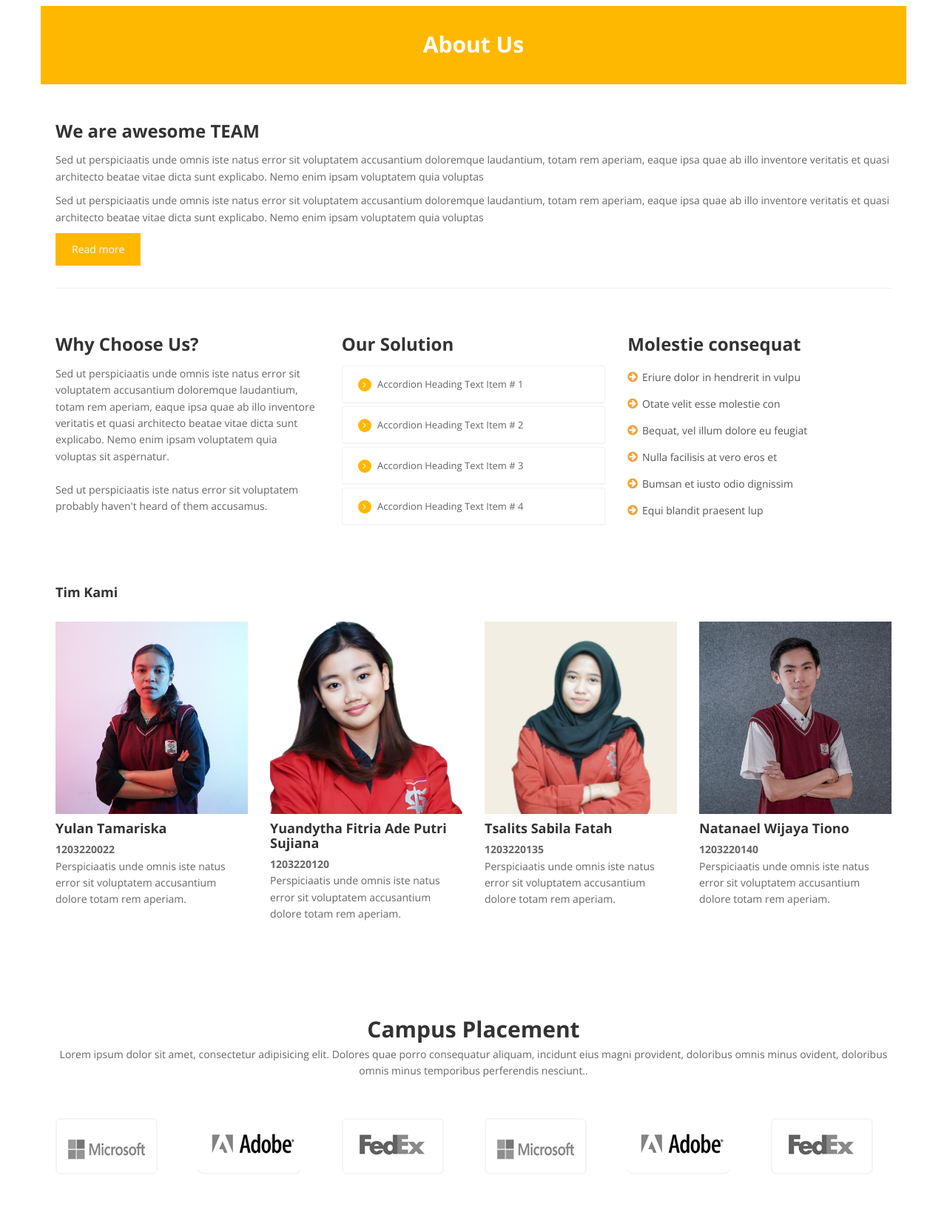
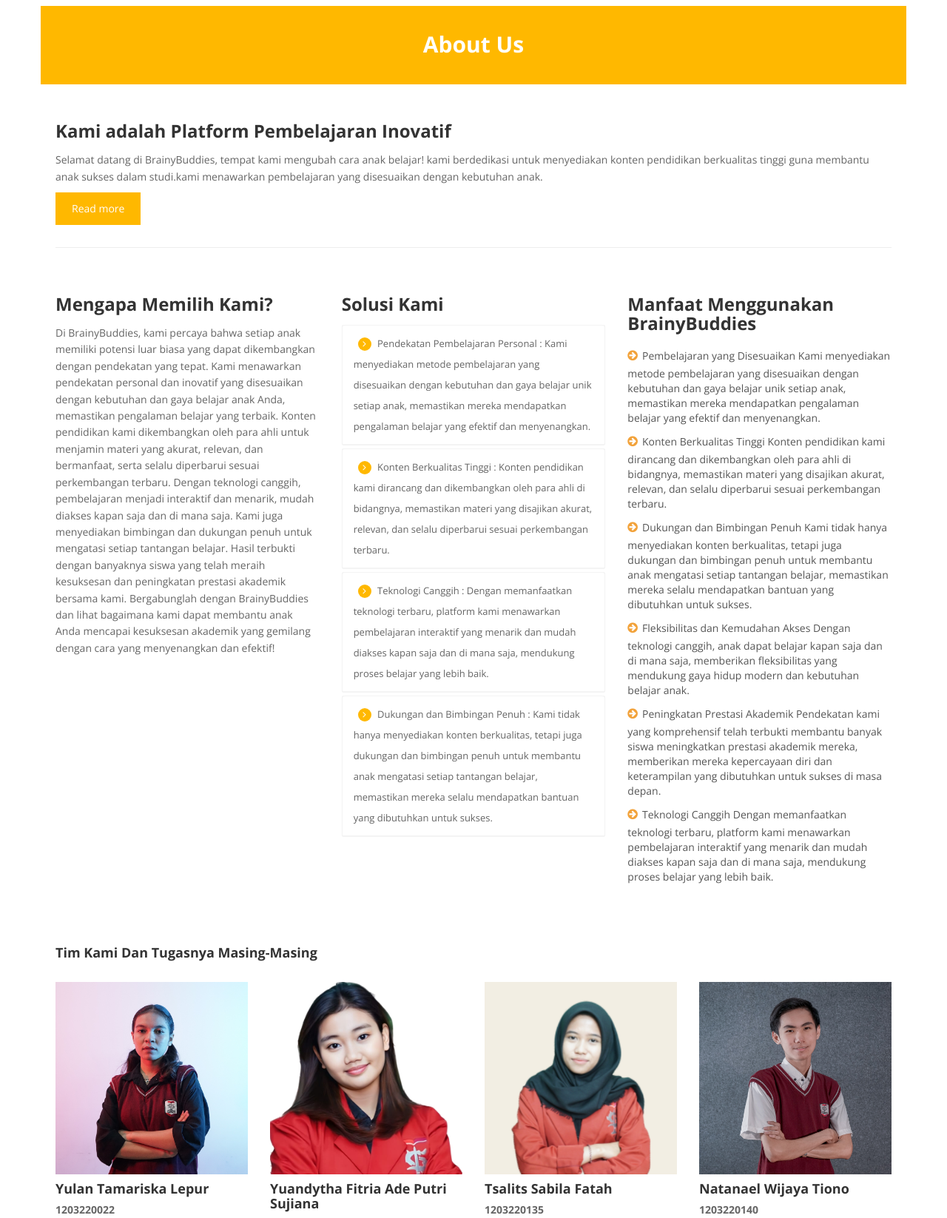
Before and after one commit to NatanaelWT/brainybuddies, a PHP site: page /user/about in a window 1280 px wide. Shown: the part 82-1728 px from the top of the page at 74% size. Run offline with PHP 8.4, Linux system fonts and the light colour scheme; some libraries are stand-ins or nearby versions.

Commit message:
bagian about us

```diff
--- a/views/user/about.php
+++ b/views/user/about.php
@@ -27,9 +27,8 @@
 					<div class="row">
 						<div class="col-md-12">
 							<div class="about-logo">
-								<h3>We are awesome <span class="color">TEAM</span></h3>
-								<p>Sed ut perspiciaatis unde omnis iste natus error sit voluptatem accusantium doloremque laudantium, totam rem aperiam, eaque ipsa quae ab illo inventore veritatis et quasi architecto beatae vitae dicta sunt explicabo. Nemo enim ipsam voluptatem quia voluptas</p>
-								<p>Sed ut perspiciaatis unde omnis iste natus error sit voluptatem accusantium doloremque laudantium, totam rem aperiam, eaque ipsa quae ab illo inventore veritatis et quasi architecto beatae vitae dicta sunt explicabo. Nemo enim ipsam voluptatem quia voluptas</p>
+								<h3>Kami adalah Platform Pembelajaran<span class="color"> Inovatif</span></h3>
+								<p>Selamat datang di BrainyBuddies, tempat kami mengubah cara anak belajar!  kami berdedikasi untuk menyediakan konten pendidikan berkualitas tinggi guna membantu anak sukses dalam studi.kami menawarkan pembelajaran  yang disesuaikan dengan kebutuhan anak.</p>
 							</div>
 							<a href="#" class="btn btn-color">Read more</a>
 						</div>
@@ -42,13 +41,13 @@
 						<div class="col-md-4">
 							<!-- Heading and para -->
 							<div class="block-heading-two">
-								<h3><span>Why Choose Us?</span></h3>
+								<h3><span>Mengapa Memilih Kami?</span></h3>
 							</div>
-							<p>Sed ut perspiciaatis unde omnis iste natus error sit voluptatem accusantium doloremque laudantium, totam rem aperiam, eaque ipsa quae ab illo inventore veritatis et quasi architecto beatae vitae dicta sunt explicabo. Nemo enim ipsam voluptatem quia voluptas sit aspernatur. <br /><br />Sed ut perspiciaatis iste natus error sit voluptatem probably haven't heard of them accusamus.</p>
+							<p>Di BrainyBuddies, kami percaya bahwa setiap anak memiliki potensi luar biasa yang dapat dikembangkan dengan pendekatan yang tepat. Kami menawarkan pendekatan personal dan inovatif yang disesuaikan dengan kebutuhan dan gaya belajar anak Anda, memastikan pengalaman belajar yang terbaik. Konten pendidikan kami dikembangkan oleh para ahli untuk menjamin materi yang akurat, relevan, dan bermanfaat, serta selalu diperbarui sesuai perkembangan terbaru. Dengan teknologi canggih, pembelajaran menjadi interaktif dan menarik, mudah diakses kapan saja dan di mana saja. Kami juga menyediakan bimbingan dan dukungan penuh untuk mengatasi setiap tantangan belajar. Hasil terbukti dengan banyaknya siswa yang telah meraih kesuksesan dan peningkatan prestasi akademik bersama kami. Bergabunglah dengan BrainyBuddies dan lihat bagaimana kami dapat membantu anak Anda mencapai kesuksesan akademik yang gemilang dengan cara yang menyenangkan dan efektif!</p>
 						</div>
 						<div class="col-md-4">
 							<div class="block-heading-two">
-								<h3><span>Our Solution</span></h3>
+								<h3><span>Solusi Kami</span></h3>
 							</div>
 							<!-- Accordion starts -->
 							<div class="panel-group" id="accordion-alt3">
@@ -58,7 +57,8 @@
 									<div class="panel-heading">
 										<h4 class="panel-title">
 											<a data-toggle="collapse" data-parent="#accordion-alt3" href="#collapseOne-alt3">
-												<i class="fa fa-angle-right"></i> Accordion Heading Text Item # 1
+												<i class="fa fa-angle-right"></i> Pendekatan Pembelajaran Personal :
+Kami menyediakan metode pembelajaran yang disesuaikan dengan kebutuhan dan gaya belajar unik setiap anak, memastikan mereka mendapatkan pengalaman belajar yang efektif dan menyenangkan.
 											</a>
 										</h4>
 									</div>
@@ -73,7 +73,8 @@
 									<div class="panel-heading">
 										<h4 class="panel-title">
 											<a data-toggle="collapse" data-parent="#accordion-alt3" href="#collapseTwo-alt3">
-												<i class="fa fa-angle-right"></i> Accordion Heading Text Item # 2
+												<i class="fa fa-angle-right"></i> Konten Berkualitas Tinggi :
+Konten pendidikan kami dirancang dan dikembangkan oleh para ahli di bidangnya, memastikan materi yang disajikan akurat, relevan, dan selalu diperbarui sesuai perkembangan terbaru.
 											</a>
 										</h4>
 									</div>
@@ -87,7 +88,8 @@
 									<div class="panel-heading">
 										<h4 class="panel-title">
 											<a data-toggle="collapse" data-parent="#accordion-alt3" href="#collapseThree-alt3">
-												<i class="fa fa-angle-right"></i> Accordion Heading Text Item # 3
+												<i class="fa fa-angle-right"></i> Teknologi Canggih :
+Dengan memanfaatkan teknologi terbaru, platform kami menawarkan pembelajaran interaktif yang menarik dan mudah diakses kapan saja dan di mana saja, mendukung proses belajar yang lebih baik.
 											</a>
 										</h4>
 									</div>
@@ -101,7 +103,8 @@
 									<div class="panel-heading">
 										<h4 class="panel-title">
 											<a data-toggle="collapse" data-parent="#accordion-alt3" href="#collapseFour-alt3">
-												<i class="fa fa-angle-right"></i> Accordion Heading Text Item # 4
+												<i class="fa fa-angle-right"></i> Dukungan dan Bimbingan Penuh :
+Kami tidak hanya menyediakan konten berkualitas, tetapi juga dukungan dan bimbingan penuh untuk membantu anak mengatasi setiap tantangan belajar, memastikan mereka selalu mendapatkan bantuan yang dibutuhkan untuk sukses.
 											</a>
 										</h4>
 									</div>
@@ -118,14 +121,20 @@
 
 						<div class="col-md-4">
 
-							<h3>Molestie consequat</h3>
+							<h3>Manfaat Menggunakan BrainyBuddies</h3>
 							<ul class="list2">
-								<li><a href="#">Eriure dolor in hendrerit in vulpu</a></li>
-								<li><a href="#">Otate velit esse molestie con</a></li>
-								<li><a href="#">Bequat, vel illum dolore eu feugiat</a></li>
-								<li><a href="#">Nulla facilisis at vero eros et</a></li>
-								<li><a href="#">Bumsan et iusto odio dignissim</a></li>
-								<li><a href="#">Equi blandit praesent lup</a></li>
+								<li><a href="#">Pembelajaran yang Disesuaikan
+Kami menyediakan metode pembelajaran yang disesuaikan dengan kebutuhan dan gaya belajar unik setiap anak, memastikan mereka mendapatkan pengalaman belajar yang efektif dan menyenangkan.</a></li>
+								<li><a href="#">Konten Berkualitas Tinggi
+Konten pendidikan kami dirancang dan dikembangkan oleh para ahli di bidangnya, memastikan materi yang disajikan akurat, relevan, dan selalu diperbarui sesuai perkembangan terbaru.</a></li>
+								<li><a href="#">Dukungan dan Bimbingan Penuh
+Kami tidak hanya menyediakan konten berkualitas, tetapi juga dukungan dan bimbingan penuh untuk membantu anak mengatasi setiap tantangan belajar, memastikan mereka selalu mendapatkan bantuan yang dibutuhkan untuk sukses.</a></li>
+								<li><a href="#">Fleksibilitas dan Kemudahan Akses
+Dengan teknologi canggih, anak dapat belajar kapan saja dan di mana saja, memberikan fleksibilitas yang mendukung gaya hidup modern dan kebutuhan belajar anak.</a></li>
+								<li><a href="#">Peningkatan Prestasi Akademik
+Pendekatan kami yang komprehensif telah terbukti membantu banyak siswa meningkatkan prestasi akademik mereka, memberikan mereka kepercayaan diri dan keterampilan yang dibutuhkan untuk sukses di masa depan.</a></li>
+								<li><a href="#">Teknologi Canggih
+Dengan memanfaatkan teknologi terbaru, platform kami menawarkan pembelajaran interaktif yang menarik dan mudah diakses kapan saja dan di mana saja, mendukung proses belajar yang lebih baik.</a></li>
 							</ul>
 						</div>
 
@@ -138,7 +147,7 @@
 
 					<!-- Heading -->
 					<div class="block-heading-six">
-						<h4 class="bg-color">Tim Kami</h4>
+						<h4 class="bg-color">Tim Kami Dan Tugasnya Masing-Masing</h4>
 					</div>
 					<br>
 
@@ -152,9 +161,9 @@
 									<!-- Image -->
 									<img class="img-responsive" src="src/img/team/Yulann.jpg" alt="">
 									<!-- Name -->
-									<h4>Yulan Tamariska</h4>
+									<h4>Yulan Tamariska Lepur</h4>
 									<span class="deg"><strong>1203220022</strong></span>
-									<p>Perspiciaatis unde omnis iste natus error sit voluptatem accusantium dolore totam rem aperiam.</p>
+									<p>Yulan Tamariska adalah seorang mahasiswi yang telah berkontribusi dalam pengembangan media pendidikan di BrainyBuddies. Dengan keahlian dalam memberikan materi Bahasa Indonesia dan IPS, dengan metode pembelajaran inovatif, Yulan memastikan setiap materi yang disajikan adalah akurat, relevan, dan mudah dipahami oleh anak-anak. Berkat dedikasi dan pengetahuannya, kami mampu memberikan pengalaman belajar yang menyenangkan dan efektif bagi setiap siswa.</p>
 								</div>
 							</div>
 							<div class="col-md-3 col-sm-6">
@@ -165,7 +174,7 @@
 									<!-- Name -->
 									<h4>Yuandytha Fitria Ade Putri Sujiana</h4>
 									<span class="deg"><strong>1203220120</strong></span>
-									<p>Perspiciaatis unde omnis iste natus error sit voluptatem accusantium dolore totam rem aperiam.</p>
+									<p>Yuandytha adalah seorang mahasiswi yaitu saya sendiri yang telah berkontribusi dalam pengembangan media pendidikan di BrainyBuddies. Dengan keahlian dalam memberikan materi IPA dan PPKN menggunakan metode pembelajaran inovatif, Yuandytha memastikan setiap materi yang disajikan adalah akurat, relevan, dan mudah dipahami oleh anak-anak. Berkat dedikasi dan pengetahuannya, kami mampu memberikan pengalaman belajar yang menyenangkan dan efektif bagi setiap anak</p>
 								</div>
 							</div>
 							<div class="col-md-3 col-sm-6">
@@ -176,7 +185,7 @@
 									<!-- Name -->
 									<h4>Tsalits Sabila Fatah</h4>
 									<span class="deg"><strong>1203220135</strong></span>
-									<p>Perspiciaatis unde omnis iste natus error sit voluptatem accusantium dolore totam rem aperiam.</p>
+									<p>Tsalits Sabila Fatah adalah seorang mahasiswi yang telah berkontribusi signifikan dalam pengembangan media pendidikan di BrainyBuddies. Spesialisasinya dalam memberikan materi Matematika dan Bahasa Inggris melalui metode pembelajaran yang inovatif memungkinkan setiap materi yang disajikan tidak hanya akurat dan relevan tetapi juga mudah dipahami oleh anak-anak. Dedikasi dan pengetahuan Tsalits membantu kami menciptakan pengalaman belajar yang tidak hanya efektif tetapi juga menyenangkan.</p>
 								</div>
 							</div>
 							<div class="col-md-3 col-sm-6">
@@ -187,7 +196,7 @@
 									<!-- Name -->
 									<h4>Natanael Wijaya Tiono</h4>
 									<span class="deg"><strong>1203220140</strong></span>
-									<p>Perspiciaatis unde omnis iste natus error sit voluptatem accusantium dolore totam rem aperiam.</p>
+									<p>Natanael Wijaya Tiono adalah mahasiswa yang memegang peranan krusial dalam pengelolaan database dan pengembangan infrastruktur web di BrainyBuddies. Dengan keahlian teknis yang mumpuni, Natanael berkontribusi besar dalam memastikan bahwa situs web kami beroperasi dengan lancar dan efisien, mendukung pengalaman belajar yang interaktif dan mudah diakses bagi para pengguna. Dedikasinya dalam mengoptimalkan teknologi informasi membuatnya menjadi pilar penting dalam tim kami, membantu kami mewujudkan visi pendidikan yang lebih baik.</p>
 								</div>
 							</div>
 						</div>
@@ -205,7 +214,7 @@
 				<div class="row">
 					<div class="col-md-12">
 						<div class="aligncenter">
-							<h2 class="aligncenter">Campus Placement</h2>Lorem ipsum dolor sit amet, consectetur adipisicing elit. Dolores quae porro consequatur aliquam, incidunt eius magni provident, doloribus omnis minus ovident, doloribus omnis minus temporibus perferendis nesciunt..
+							<h2 class="aligncenter">Penempatan Kampus</h2>Kami, mahasiswa Informatika semester 4, mengembangkan website ini sebagai bagian dari tugas besar kami dengan tujuan untuk memperkuat kesiapan dan kesempatan kerja bagi sesama mahasiswa. Proyek ini tidak hanya menunjukkan penerapan teori yang kami pelajari di kelas, tetapi juga bertujuan untuk menciptakan jembatan yang solid antara pendidikan akademik dan tuntutan profesional. Melalui situs ini, kami berupaya untuk mengintegrasikan peluang penempatan kerja yang relevan dengan kebutuhan industri, memastikan bahwa mahasiswa memiliki akses ke berbagai peluang yang memperkaya dan mempersiapkan mereka untuk sukses di dunia kerja yang kompetitif..
 						</div>
 						<br />
 					</div>
```
Also changed, not shown: src/img/materi/10.jpg (added), src/img/materi/210052037244308198006.jpg (added), src/img/materi/22825bfc-0a83-49e4-b191-68ea380881aa.jpg (added), src/img/materi/2e90a75c-4d70-4b16-ad51-945a75867f02.jpg (added), src/img/materi/34f4eae8-82c1-4cca-af38-a37fa617b978.jpg (added), src/img/materi/46e56291-73f7-4041-8d97-e0f839668250.jpg (added), src/img/materi/7a53272d-9edd-49b9-9043-5275b1dd0451.jpg (added), src/img/materi/852f2762-848d-4450-be8f-4f04430b7b1c.jpg (added), src/img/materi/8fbf9df3-4ff0-4d3b-bc60-eaac08436927.jpg (added), src/img/materi/b4b83706-1791-4f81-bddc-235db283d154.jpg (added), src/img/materi/c036c55e-bbb0-4337-bf99-bc1baeaed417.jpg (added), src/img/materi/c7f0c558-389d-4c26-a1fa-4ff24b679b7f.jpg (added), src/img/materi/d4e730e5-e97e-4d58-9454-fe467ec49114.jpg (added), src/img/materi/d73aa745-9115-49d5-a5fc-a74475bdaf10.jpg (added).
